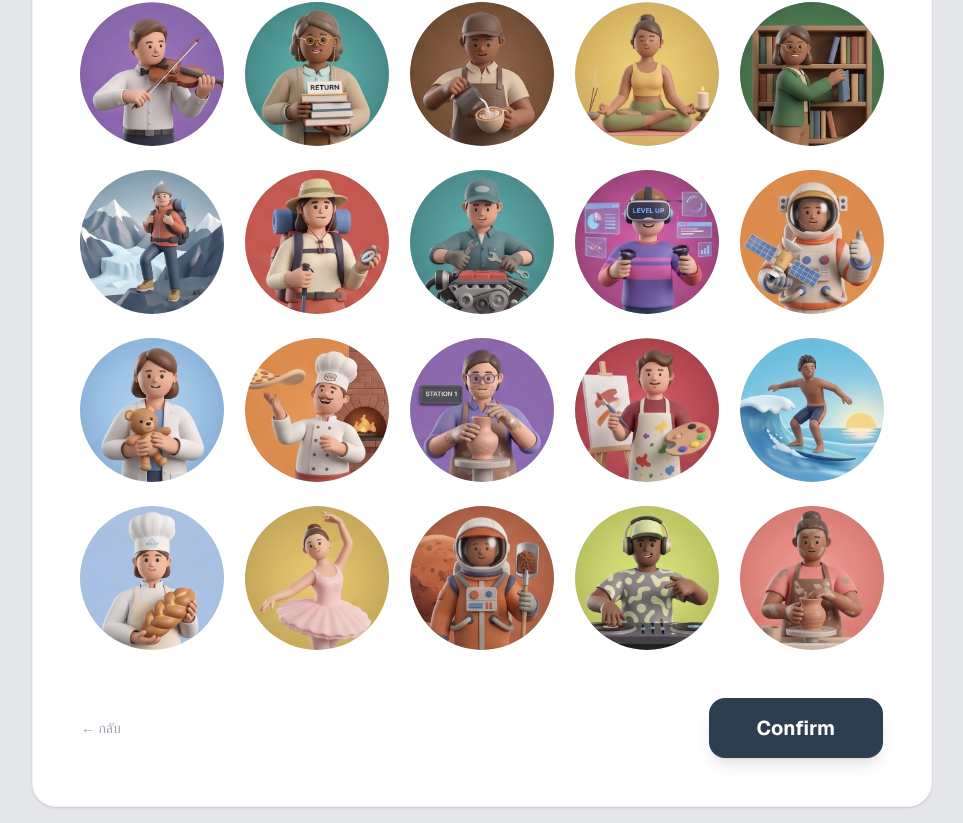
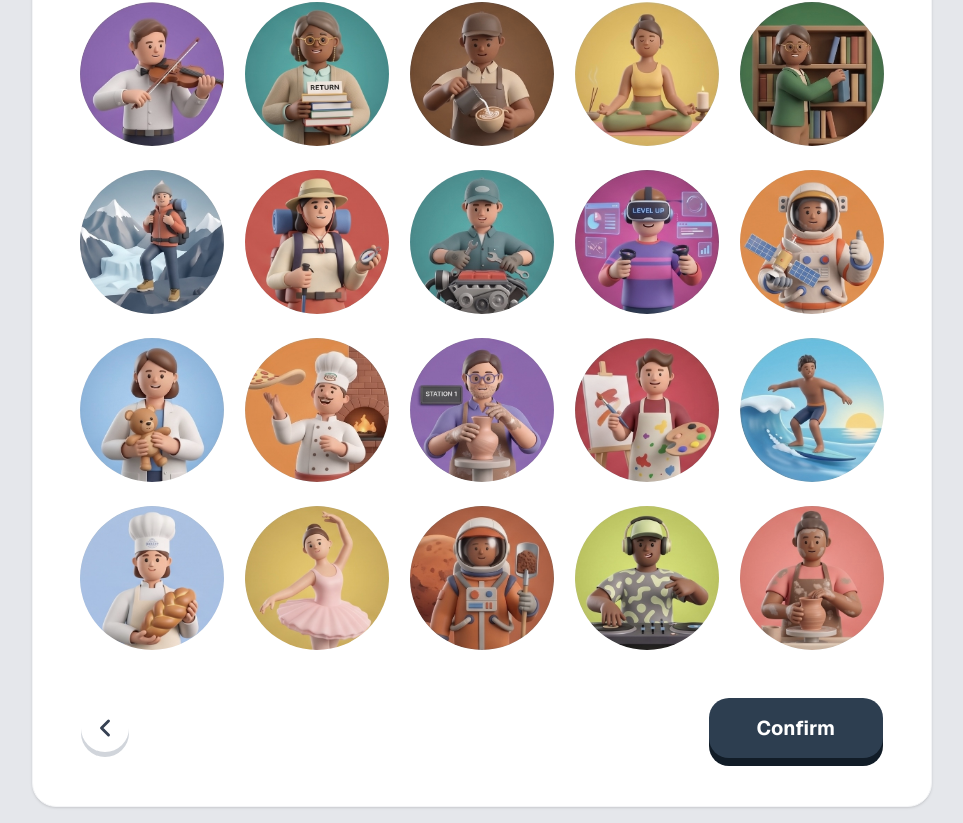
Before and after one commit to Oatto319/FinalProject, a Next.js app: page /login/profile in a window 1280 px wide. Shown: the part 435-1258 px from the top of the page, without its empty margins (158-1121 px from the left). Built offline with nearby package versions, Linux system fonts and the light colour scheme.

Commit message:
fix button profile page

```diff
--- a/app/login/profile/page.tsx
+++ b/app/login/profile/page.tsx
@@ -1,6 +1,7 @@
 'use client';
 
 import { useState, useEffect, Suspense } from 'react';
+import { ChevronLeft } from 'lucide-react';
 import { useRouter, useSearchParams } from 'next/navigation';
 
 function ProfilePageInner() {
@@ -86,9 +87,11 @@ function ProfilePageInner() {
           ))}
         </div>
         <div className="flex justify-between items-center mt-12">
-          <button onClick={() => router.back()} className="text-gray-400 hover:text-gray-600 transition-colors text-sm font-medium">← กลับ</button>
+          <button onClick={() => router.back()} className="w-12 h-12 bg-white rounded-full flex items-center justify-center text-gray-700 shadow-[0_5px_0_0_#d1d5db] hover:shadow-[0_3px_0_0_#d1d5db] hover:translate-y-[2px] active:shadow-none active:translate-y-[5px] transition-all">
+            <ChevronLeft size={28} strokeWidth={2.5} />
+          </button>
           <button onClick={handleConfirm} disabled={loading}
-            className="bg-[#2D3E50] text-white px-12 py-4 rounded-2xl font-bold text-xl hover:bg-[#1E293B] transition-all active:scale-95 shadow-lg disabled:opacity-60">
+            className={`px-12 py-4 rounded-[20px] font-bold text-xl transition-all ${loading ? 'bg-gray-300 text-gray-400 cursor-not-allowed shadow-[0_8px_0_0_#b0b0b0]' : 'bg-[#2D3E50] text-white shadow-[0_8px_0_0_#111c27] hover:shadow-[0_4px_0_0_#111c27] hover:translate-y-[4px] active:shadow-none active:translate-y-[8px]'}`}>
             {loading ? 'กำลังบันทึก...' : 'Confirm'}
           </button>
         </div>
```
